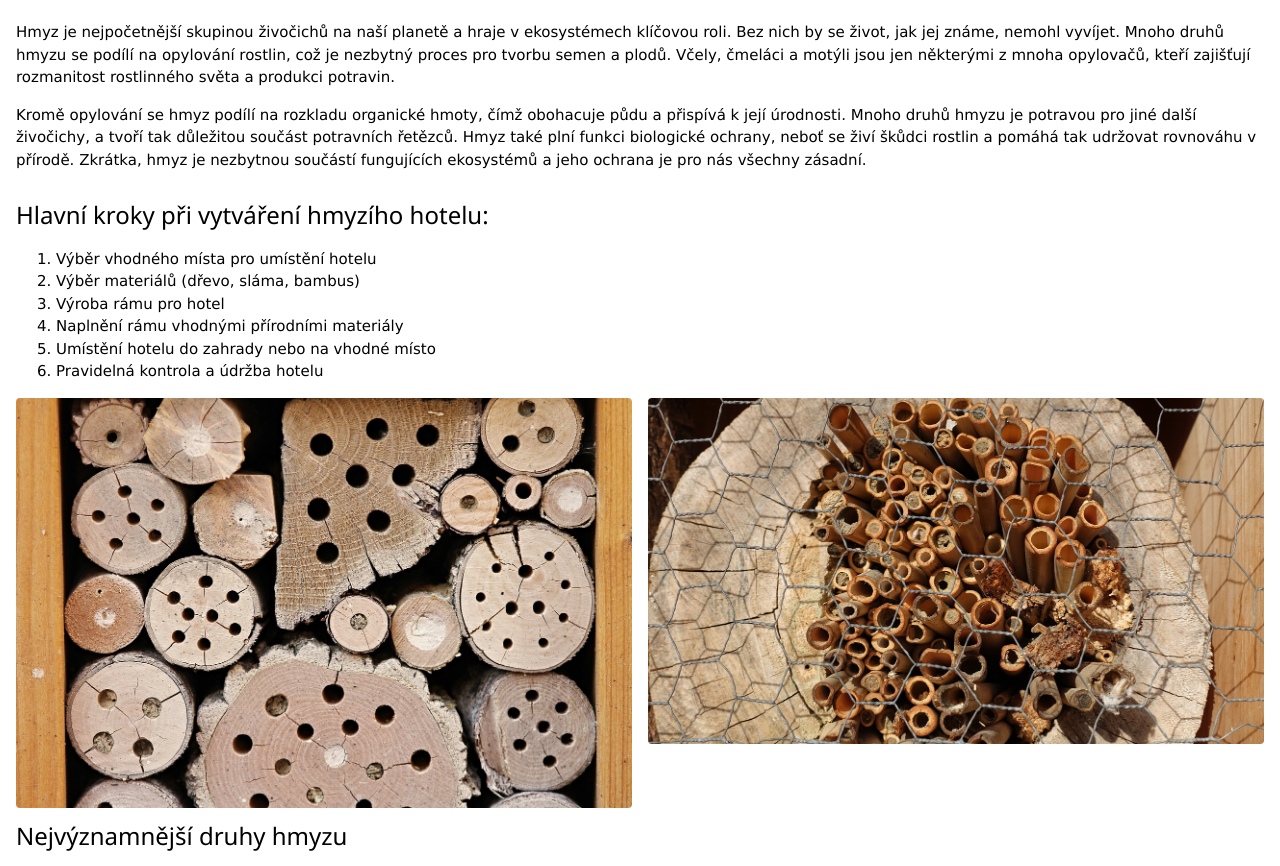
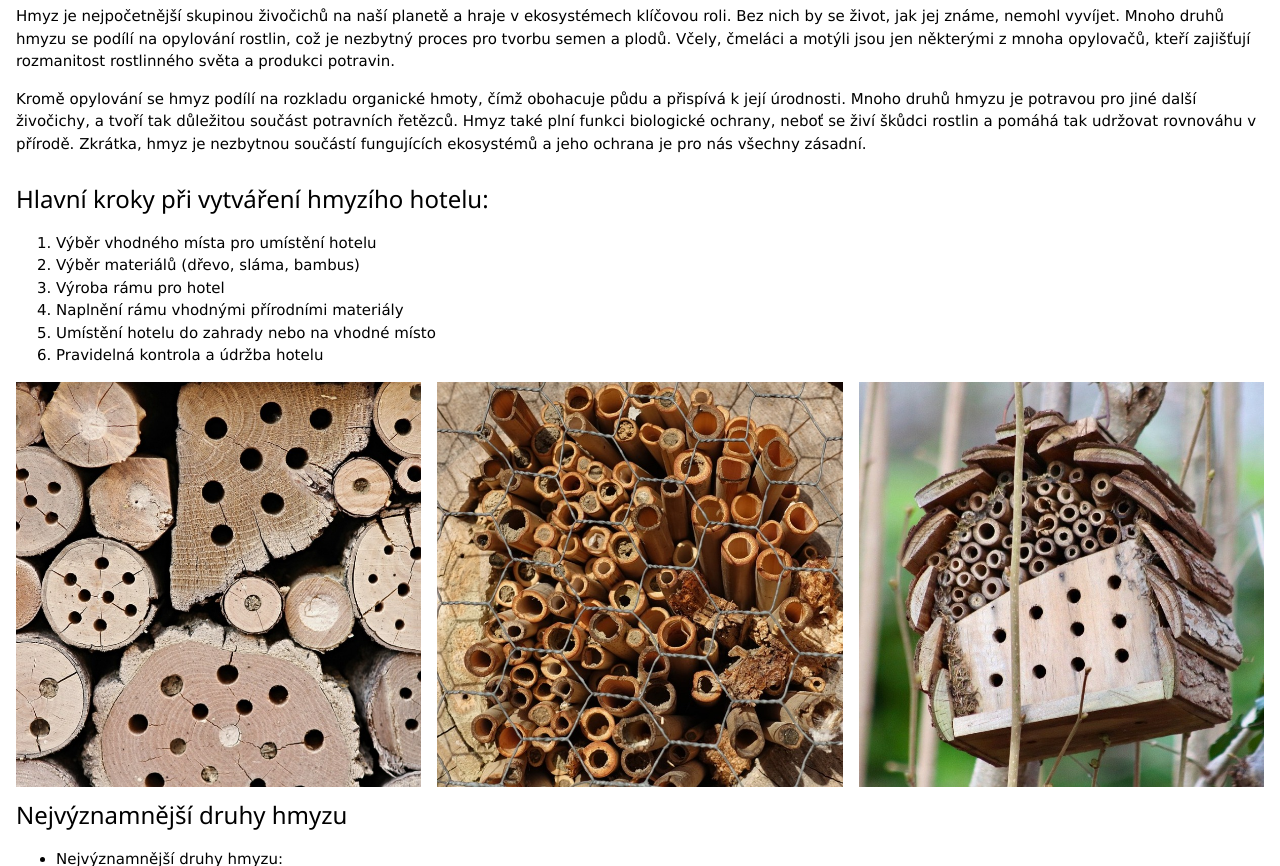
Before and after one commit to edumach/animals, a plain HTML site: page hmyz.html in a window 1280 px wide. Shown: the part 75-941 px from the top of the page. Drawn offline with nearby package versions, Linux system fonts and the light colour scheme.

Commit message:
Stránka Hmyz - tři obrázky místo dvou

```diff
--- a/hmyz.html
+++ b/hmyz.html
@@ -17,7 +17,7 @@
     <div id="hlava"></div>
     <div id="menu"></div>
 
-    <div class="w3-container w3-teal w3-margin-bottom">
+    <div class="w3-container w3-teal">
         <h2>Hmyz: Nejpočetnější obyvatelé naší planety</h2>
     </div>
 
@@ -51,14 +51,16 @@
     </div>
 
     <div class="w3-row-padding">
-        <div class="w3-half">
-            <img src="/img/hmyzi-hotel_1.jpg" class="w3-image w3-round" alt="">
+        <div class="w3-third">
+            <img src="img/hmyzi-hotel_1.jpeg" class="w3-image" alt="Hmyzí hotel">
         </div>
-        <div class="w3-half">
-            <img src="/img/hmyzi-hotel_2.jpg" class="w3-image w3-round" alt="">
+        <div class="w3-third">
+            <img src="img/hmyzi-hotel_2.jpeg" class="w3-image" alt="Hmyzí hotel">
+        </div>
+        <div class="w3-third">
+            <img src="img/hmyzi-hotel_3.jpeg" class="w3-image" alt="Hmyzí hotel">
         </div>
     </div>
-
 
     <div class="w3-container">
         <h3>Nejvýznamnější druhy hmyzu</h3>
```
Also changed, not shown: img/hmyzi-hotel_1.jpeg (added), img/hmyzi-hotel_1.jpg (deleted), img/hmyzi-hotel_2.jpeg (added), img/hmyzi-hotel_2.jpg (deleted), img/hmyzi-hotel_3.jpeg (added).
